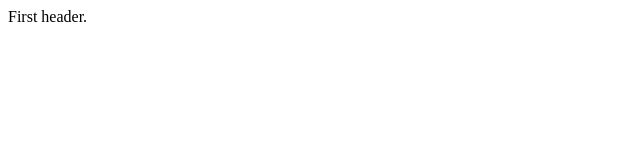
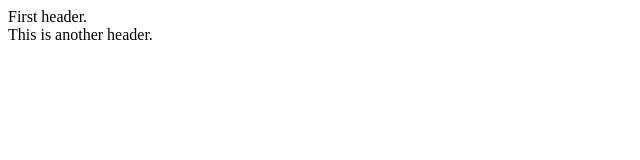
Before and after one commit to Trueander/learning-git, a plain HTML site: page index.html in a window 1280 px wide. Shown: the whole page, without its empty margins (0-640 px from the left). Drawn offline with Linux system fonts and the light colour scheme.

Commit message:
add another header

```diff
--- a/index.html
+++ b/index.html
@@ -8,5 +8,6 @@
 </head>
 <body>
     <header>First header.</header>
+    <header>This is another header.</header>
 </body>
 </html>
```
